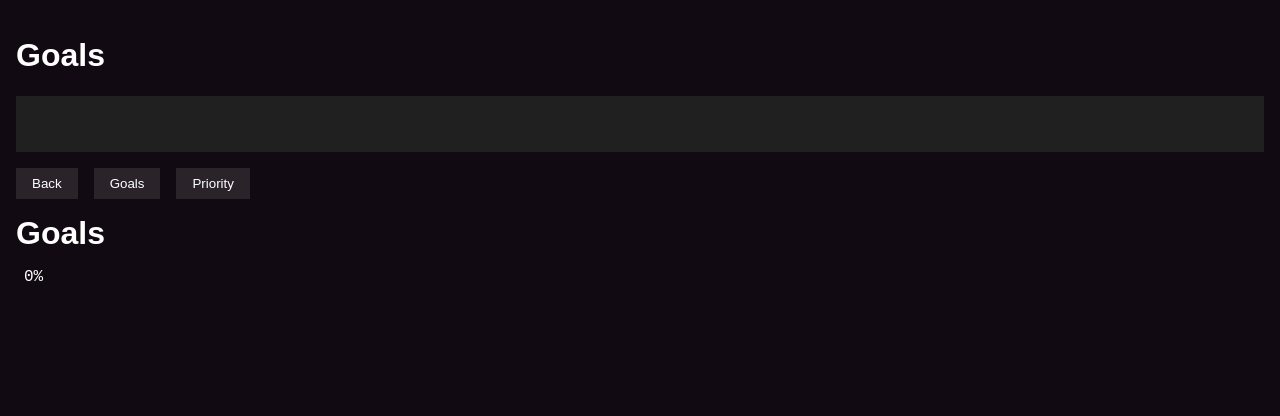
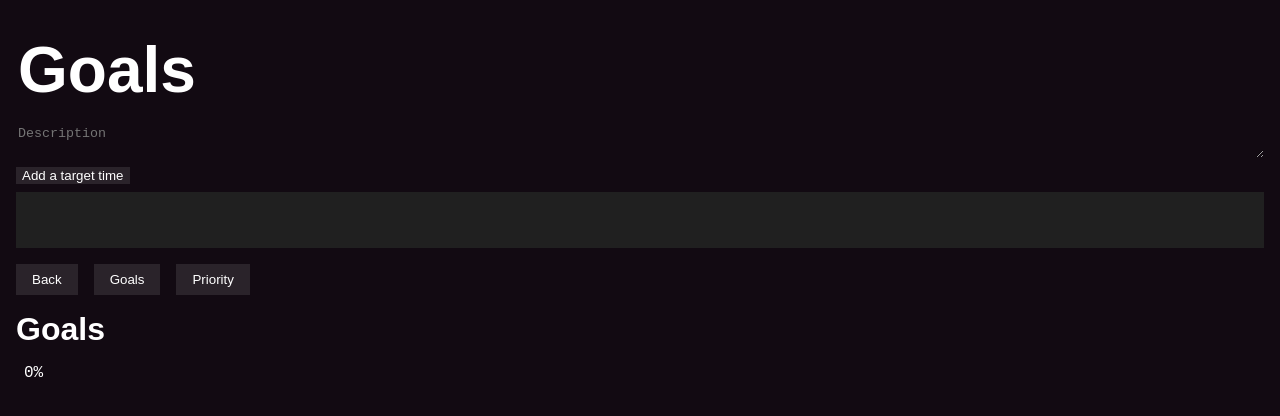
Before and after one commit to myfatemi04/radar, a React (Create React App) app: page / in a window 1280 px wide. Shown: the top 416 px of the page. Built offline with nearby package versions, Linux system fonts and the light colour scheme.

Commit message:
make fields of root element click-to-edit

```diff
--- a/src/ItemStoreContext.tsx
+++ b/src/ItemStoreContext.tsx
@@ -11,6 +11,8 @@ export type ItemsStoreContextProps = {
 	removeDependencyFromItem: (id: string, dependency: string) => void;
 	toggleItemCompleted: (id: string) => void;
 	setItemTargetTime: (id: string, targetTime: Date | null) => void;
+	setItemDescription: (id: string, description: string) => void;
+	setItemName: (id: string, name: string) => void;
 };
 
 const ItemStoreContext = createContext<ItemsStoreContextProps>({
@@ -38,6 +40,12 @@ const ItemStoreContext = createContext<ItemsStoreContextProps>({
 	setItemTargetTime(id: string, targetTime: Date | null) {
 		console.log('setItemTargetTime', id, targetTime);
 	},
+	setItemDescription(id: string, description: string) {
+		console.log('setItemDescription', id, description);
+	},
+	setItemName(id: string, name: string) {
+		console.log('setItemName', id, name);
+	},
 });
 
 export default ItemStoreContext;
--- a/src/ItemStoreProvider.tsx
+++ b/src/ItemStoreProvider.tsx
@@ -154,24 +154,25 @@ const ItemStoreProvider: FC = ({ children }) => {
 		[getItem, setItems]
 	);
 
-	const setItemTargetTime = useCallback(
-		(id: string, targetTime: Date | null) => {
+	const useSetter = useCallback(
+		<T extends keyof ItemProps>(field: T) => {
+			return (id: string, value: ItemProps[typeof field]) => {
 				const item = getItem(id);
 				if (item) {
-				console.log(`Item with id ${id} target time set to ${targetTime}`);
 					setItems(items =>
 						items.map(item =>
-						item.id === id
-							? ({ ...item, target: targetTime } as ItemProps)
-							: item
+							item.id === id ? { ...item, [field]: value } : item
 						)
 					);
-			} else {
-				console.warn(`Item with id ${id} not found`);
 				}
+			};
 		},
 		[getItem, setItems]
 	);
+
+	const setItemName = useSetter('name');
+	const setItemDescription = useSetter('description');
+	const setItemTargetTime = useSetter('target');
 
 	const value: ItemsStoreContextProps = useMemo(
 		() => ({
@@ -184,6 +185,8 @@ const ItemStoreProvider: FC = ({ children }) => {
 			removeDependencyFromItem,
 			toggleItemCompleted,
 			setItemTargetTime,
+			setItemName,
+			setItemDescription,
 		}),
 		[
 			items,
@@ -195,6 +198,8 @@ const ItemStoreProvider: FC = ({ children }) => {
 			removeDependencyFromItem,
 			toggleItemCompleted,
 			setItemTargetTime,
+			setItemName,
+			setItemDescription,
 		]
 	);
 
--- a/src/RootItem.tsx
+++ b/src/RootItem.tsx
@@ -4,6 +4,7 @@ import ItemStoreContext from './ItemStoreContext';
 import { findLeaves } from './ItemUtilities';
 import NavigateToPreviousRootItemContext from './NavigateToPreviousRootItemContext';
 import RootItemGoalsView from './RootItemDirectDependenciesList';
+import RootItemInformationSection from './RootItemInformationSection';
 import RootItemSubItemsBottomUpView from './RootItemLeavesList';
 import { ItemProps } from './types';
 
@@ -46,7 +47,7 @@ export default function RootItem({ item }: { item: ItemProps }) {
 				padding: '1rem',
 			}}
 		>
-			<h1>{item.name}</h1>
+			<RootItemInformationSection item={item} />
 
 			<CommandPalette itemIndexToItemId={indexToItemId} />
 
--- /dev/null
+++ b/src/RootItemInformationSection.tsx
@@ -0,0 +1,86 @@
+import { useContext, useRef, useState } from 'react';
+import DatetimePicker from './DatetimePicker';
+import ItemStoreContext from './ItemStoreContext';
+import { ItemProps } from './types';
+
+export default function RootItemInformationSection({
+	item,
+}: {
+	item: ItemProps;
+}) {
+	const { setItemTargetTime, setItemDescription, setItemName } =
+		useContext(ItemStoreContext);
+
+	const [editingTargetTime, setEditingTargetTime] = useState(false);
+
+	const descriptionTextareaRef = useRef<HTMLTextAreaElement>(null);
+
+	return (
+		<>
+			<input
+				style={{
+					fontSize: '4rem',
+					fontWeight: 'bolder',
+					marginBlock: '1rem',
+				}}
+				type='text'
+				value={item.name}
+				onChange={e => setItemName(item.id, e.target.value)}
+			/>
+
+			<textarea
+				style={{ marginBottom: '0.5rem' }}
+				value={item.description}
+				placeholder='Description'
+				cols={80}
+				onChange={e => setItemDescription(item.id, e.target.value)}
+				ref={descriptionTextareaRef}
+			/>
+
+			<div style={{ marginBottom: '0.5rem' }}>
+				{editingTargetTime ? (
+					<>
+						<button
+							onClick={() => {
+								setEditingTargetTime(false);
+							}}
+						>
+							Done
+						</button>
+						<button
+							style={{ margin: '0 0.5rem' }}
+							onClick={() => {
+								setItemTargetTime(item.id, null);
+							}}
+						>
+							Clear
+						</button>
+						<DatetimePicker
+							value={item.target}
+							onChange={value => setItemTargetTime(item.id, value)}
+						/>
+					</>
+				) : (
+					<>
+						{item.target ? (
+							<span
+								style={{
+									cursor: 'pointer',
+									fontFamily: 'monospace',
+									fontSize: '0.875rem',
+								}}
+								onClick={() => setEditingTargetTime(true)}
+							>
+								{item.target.toLocaleString()}
+							</span>
+						) : (
+							<button onClick={() => setEditingTargetTime(true)}>
+								Add a target time
+							</button>
+						)}
+					</>
+				)}
+			</div>
+		</>
+	);
+}
--- a/src/index.css
+++ b/src/index.css
@@ -18,22 +18,28 @@ code {
 
 input,
 input:focus,
-input:focus-within {
+input:focus-within,
+textarea,
+textarea:focus,
+textarea:focus-within {
 	outline: none;
 	border: none;
 }
 
-input:focus {
+input:focus,
+textarea:focus {
 	border-bottom: 1px solid #fff;
 }
 
 button,
-input {
+input,
+textarea {
 	border: none;
 	color: white;
 }
 
-input {
+input,
+textarea {
 	background-color: transparent;
 }
 
```
Lines whose indentation alone changed are shown as unchanged.
